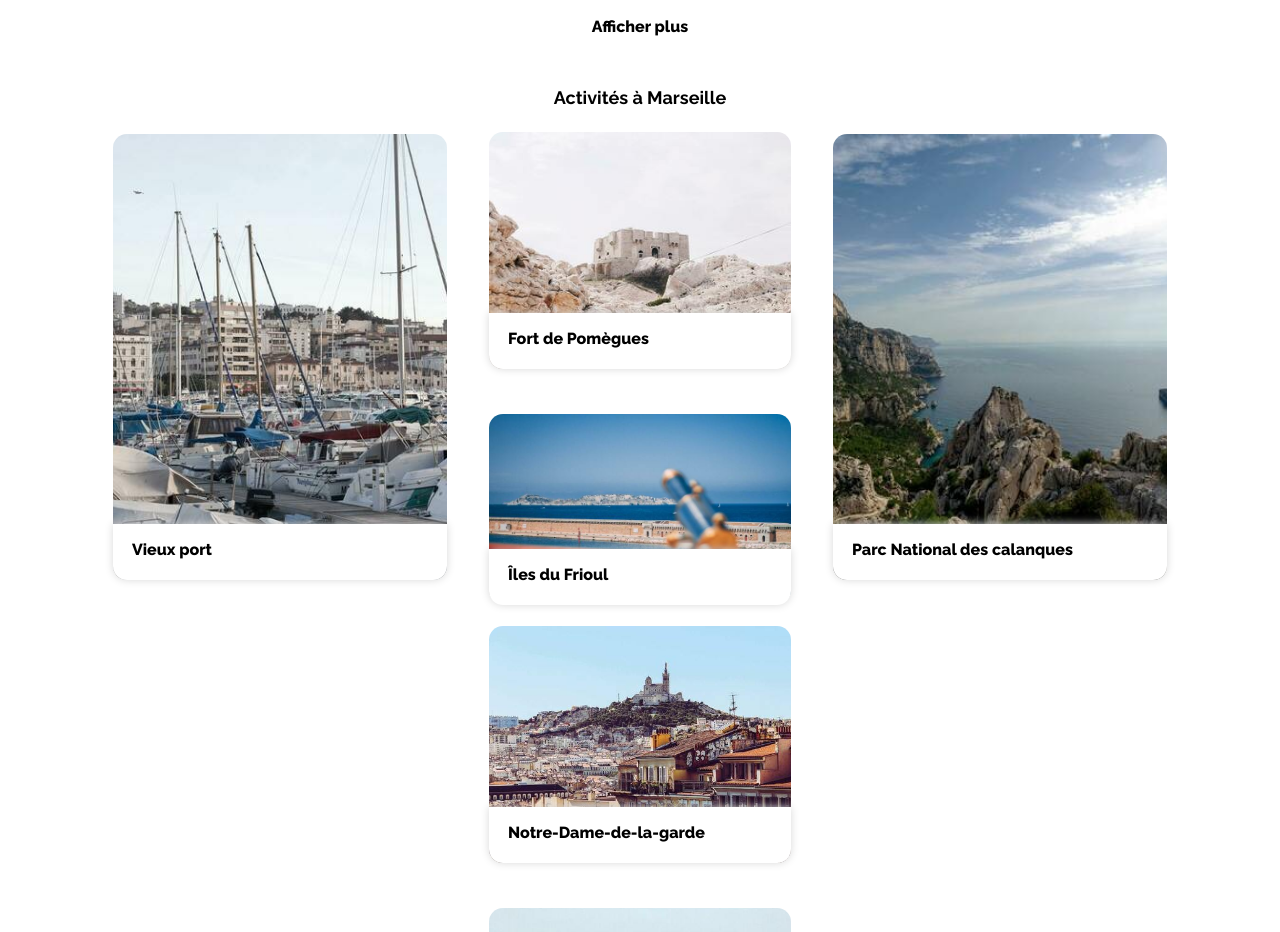
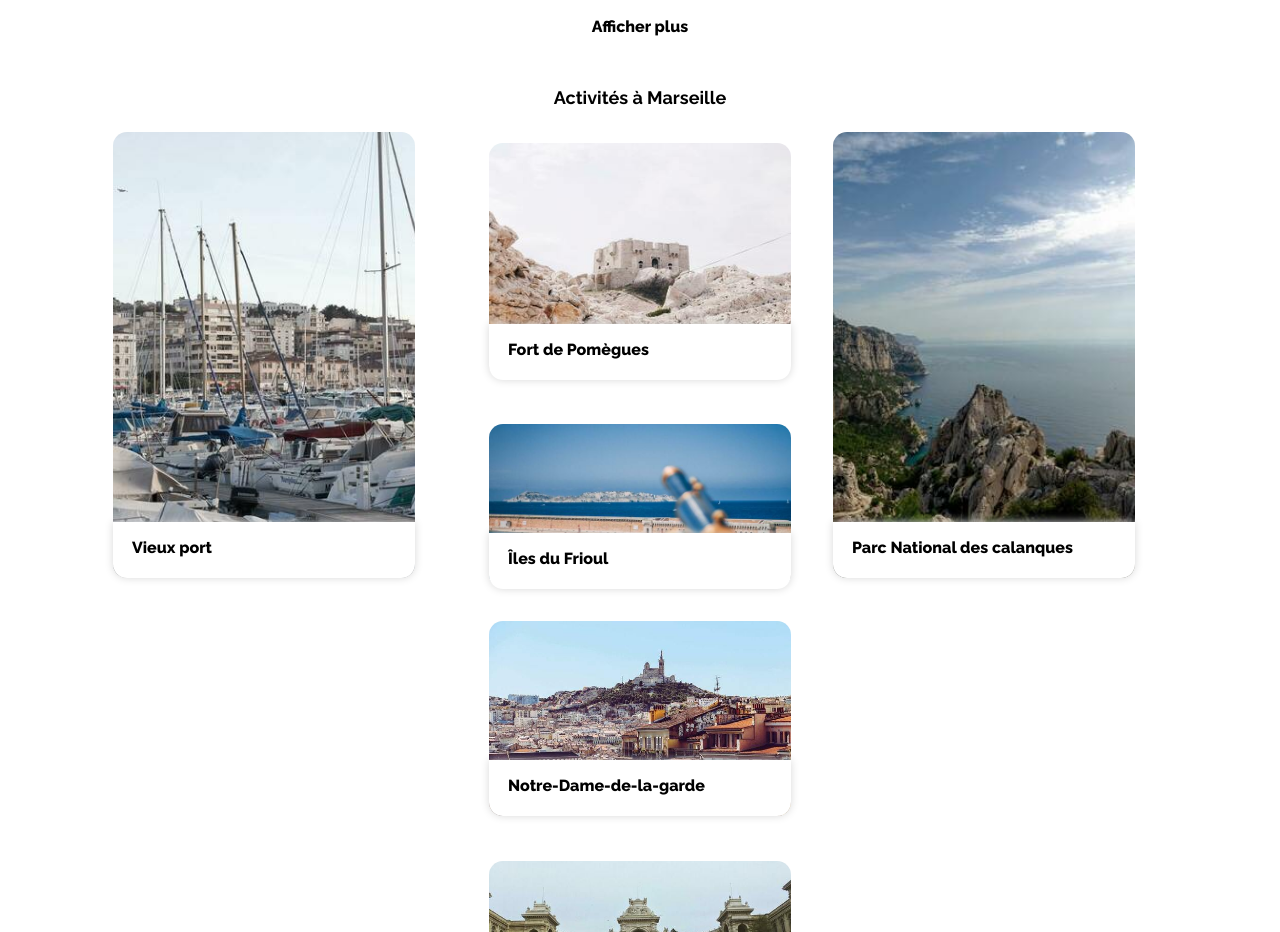
Before and after one commit to DylanV971/DylanVent_2_05072021, a plain HTML site: page index.html in a window 1280 px wide. Shown: the part 1300-2232 px from the top of the page. Drawn offline with Linux system fonts and the light colour scheme.

Commit message:
Modification hauteur,largeur description, cartes activités support tablette

```diff
--- a/css/styles.css
+++ b/css/styles.css
@@ -681,9 +681,6 @@ form {
         width: initial;
         padding: initial;
         border-bottom: none;
-    }
-
-    #lien-hebergement  a{
         color: #000;
     }
 
@@ -744,6 +741,7 @@ form {
     }
 
     .grande-carte {
+        max-width: 302px;
         height: 446px;
         margin-bottom: 43px;
     }
@@ -762,15 +760,40 @@ form {
     }
 
     .moyenne-carte {
-        height: 237px;
+        height: 236px;
         width: 302px;
         margin-bottom: 45px;
+    }
+
+    .activite-2-moyenne-carte {
+        height: 195px;
     }
 
     /* Position description */
 
     .description-moyenne-carte {
         top: 181px;
+    }
+
+    .moyenne-carte-2 {
+        position: absolute;
+        top: 139px;
+        width: 100%;
+        height: 56px;
+        background-color: #fff;
+        border-radius: 0 0 14px 14px;
+        box-shadow: 0px 0px 8px #d8d8d8;
+        padding: 0 19px;
+    }
+
+    /* petite carte */
+
+    .petite-carte {
+        height: 164px;
+    }
+
+    .description-petite-carte {
+        top: 109px;
     }
 
     /* Footer */
--- a/index.html
+++ b/index.html
@@ -318,7 +318,7 @@
                         <div class="carte-activite">
                             <a href="#">
                                 <div class="moyenne-carte activite-2-moyenne-carte">
-                                    <div class="description-moyenne-carte">
+                                    <div class="description-moyenne-carte moyenne-carte-2">
                                         <p class="gras">Notre-Dame-de-la-garde</p>
                                     </div>
                                 </div>
```
